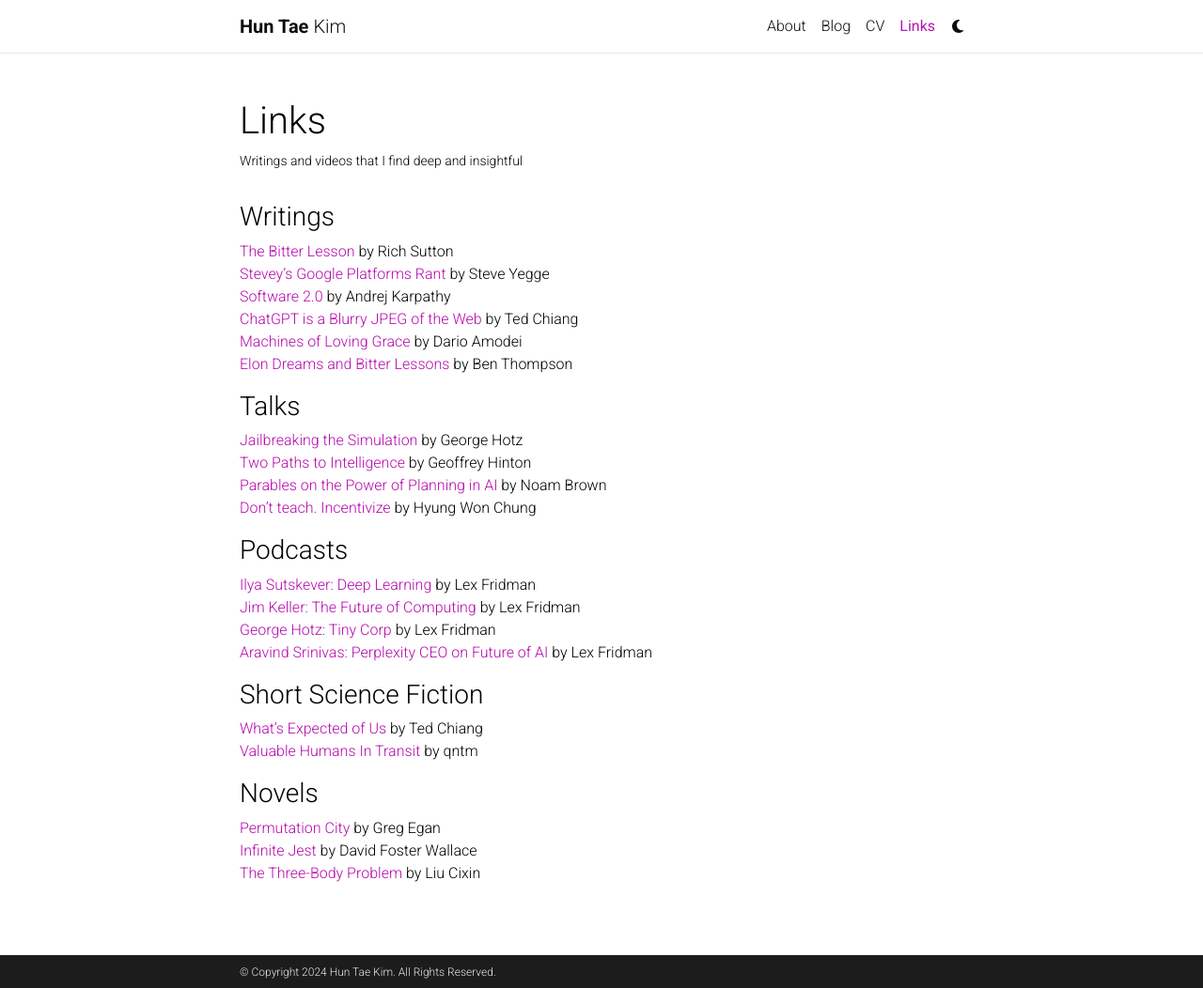
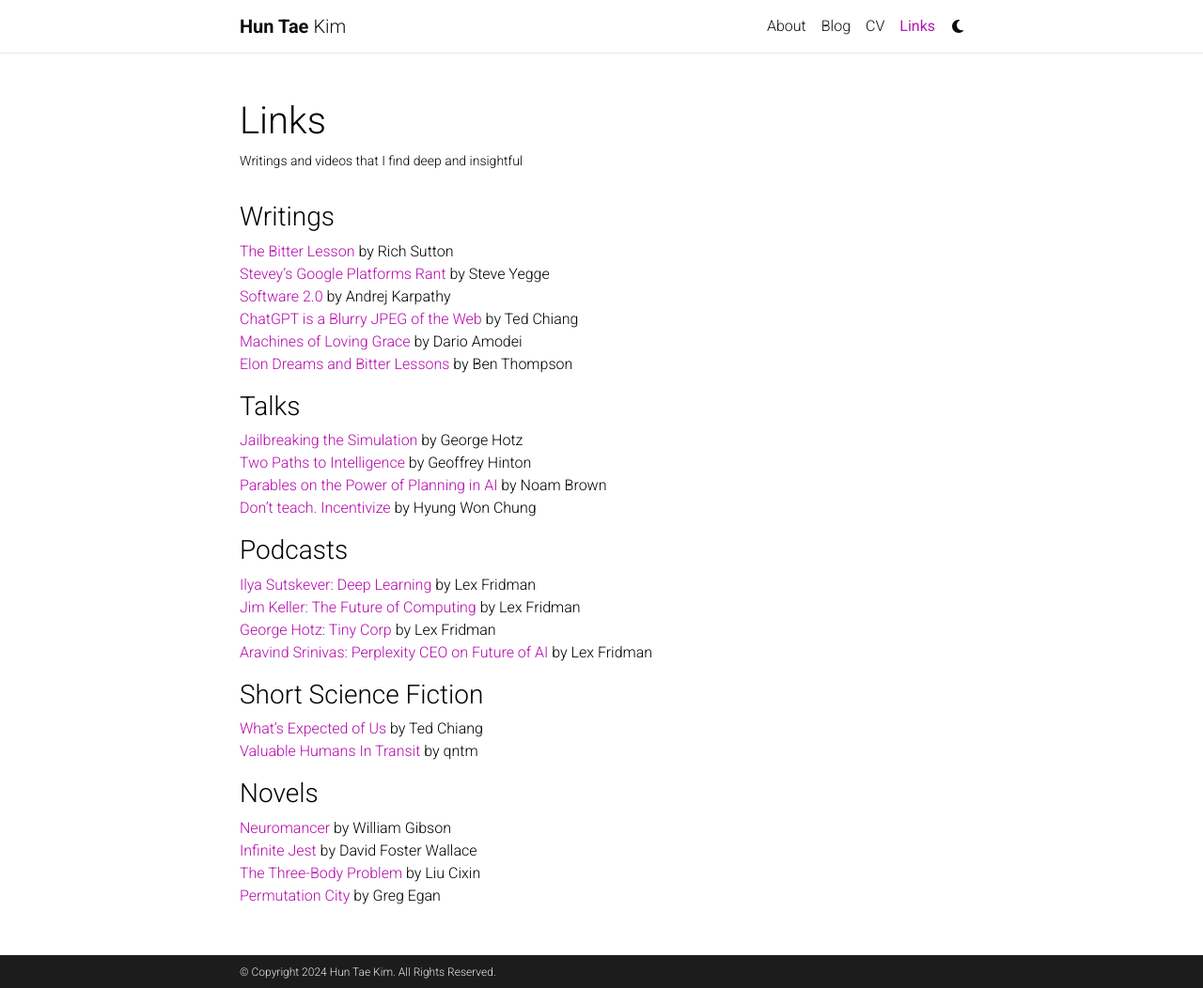
Before and after one commit to ht0324/ht0324.github.io, a Jekyll site: the page built from _pages/links.md, in a window 1280 px wide and 1052 px high. Shown: the whole window at 94% size. Built offline with Jekyll 4.4.1, drawn with Linux system fonts in a browser that asks for light colours; comment, search, counter and statistics services are not loaded; a style sheet for code colours, icons or effects is not loaded.

Commit message:
Update book recommendations in links page

```diff
--- a/_pages/links.md
+++ b/_pages/links.md
@@ -33,6 +33,7 @@
 [Valuable Humans In Transit](https://qntm.org/transi) by qntm
 
 ### Novels
-[Permutation City](https://en.wikipedia.org/wiki/Permutation_City) by Greg Egan
+[Neuromancer](https://en.wikipedia.org/wiki/Neuromancer) by William Gibson
 [Infinite Jest](https://en.wikipedia.org/wiki/Infinite_Jest) by David Foster Wallace
 [The Three-Body Problem](https://en.wikipedia.org/wiki/The_Three-Body_Problem_(novel)) by Liu Cixin
+[Permutation City](https://en.wikipedia.org/wiki/Permutation_City) by Greg Egan
```
